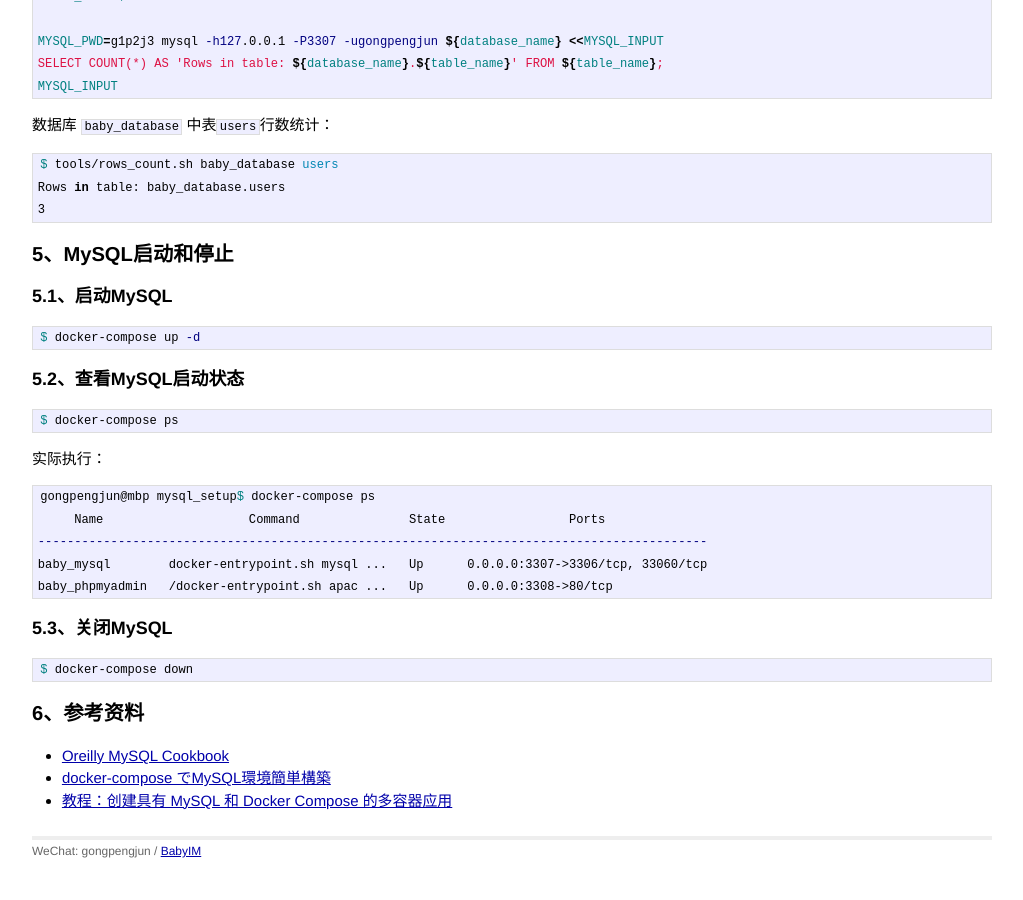
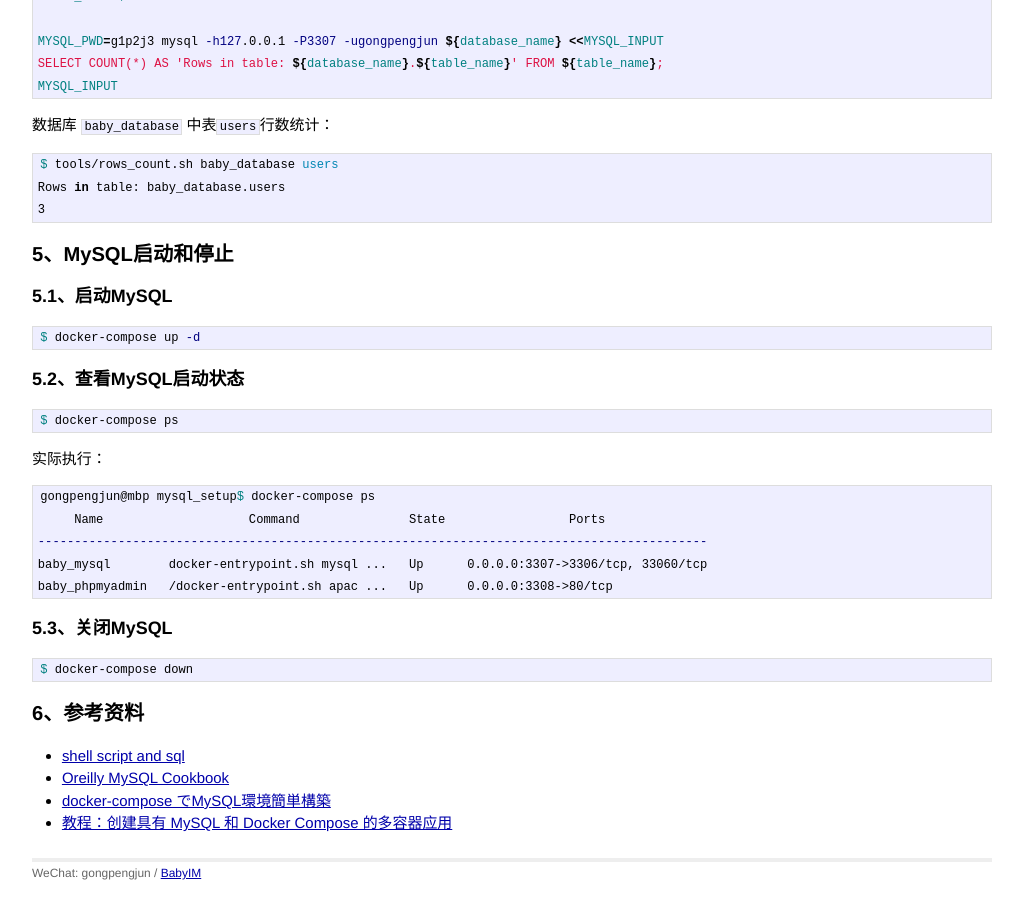
Before and after one commit to gongpengjun/gongpengjun.github.io, a Jekyll site: the page built from _posts/2022-11-12-mysql-setup-and-usage.md, in a window 1280 px wide and 900 px high, scrolled down 5654 px. Shown: the whole window, without its empty margins (128-1151 px from the left). Built offline with Jekyll 4.4.1, drawn with Linux system fonts in a browser that asks for light colours; before the commit the page ends 6531 px from its top, so only the background shows below that.

Commit message:
add source code link

```diff
--- a/_posts/2022-11-12-mysql-setup-and-usage.md
+++ b/_posts/2022-11-12-mysql-setup-and-usage.md
@@ -347,6 +347,7 @@ $ docker-compose down
 
 ## 6、参考资料
 
+- [shell script and sql](https://github.com/gongpengjun/baby-mysql/tree/main/mysql_setup)
 - [Oreilly MySQL Cookbook](https://www.oreilly.com/library/view/mysql-cookbook-2nd/059652708X/ch01s30.html)
 - [docker-compose でMySQL環境簡単構築](https://qiita.com/A-Kira/items/f401aea261693c395966)
 - [教程：创建具有 MySQL 和 Docker Compose 的多容器应用](https://learn.microsoft.com/zh-cn/visualstudio/docker/tutorials/tutorial-multi-container-app-mysql)
```
